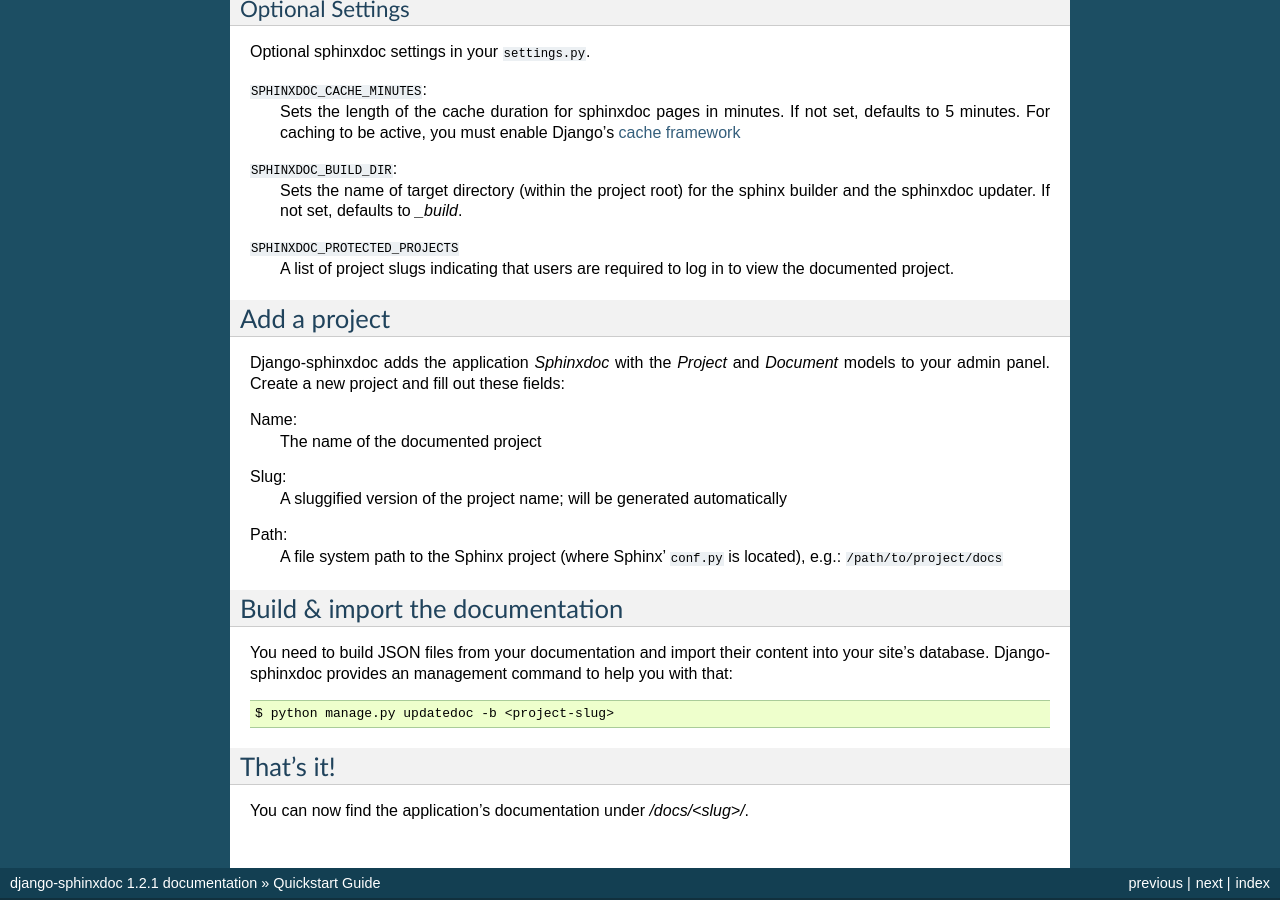
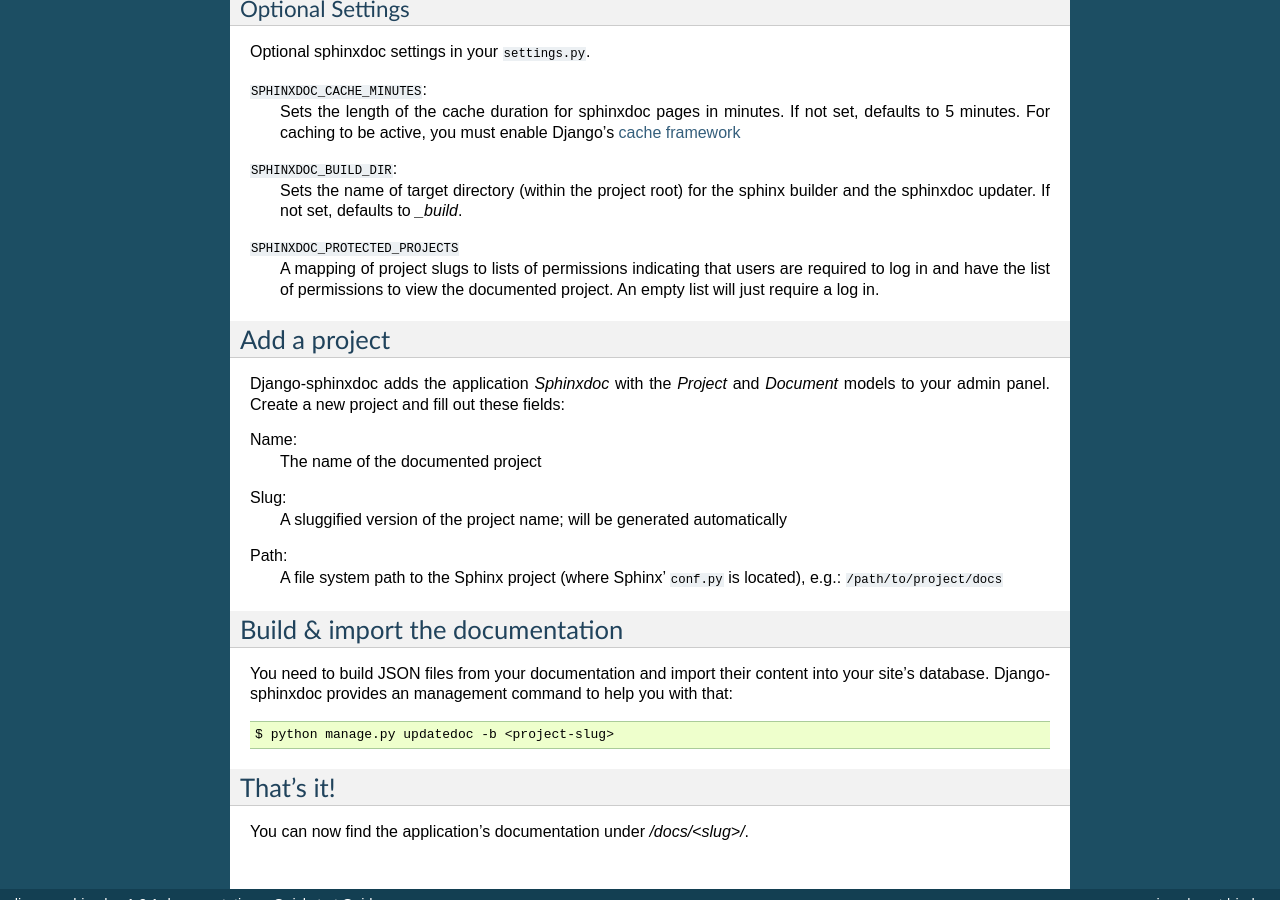
Before and after one commit to insurgency/django-sphinxdoc, a Sphinx documentation site: the page built from docs/quickstart.txt, in a window 1280 px wide and 900 px high, scrolled down 761 px. Built offline with Sphinx 7.4.7, drawn with Linux system fonts in a browser that asks for light colours.

Commit message:
Add ability to restrict access based on Permissions.

```diff
--- a/docs/quickstart.txt
+++ b/docs/quickstart.txt
@@ -71,8 +71,9 @@
     *_build*.
 
 ``SPHINXDOC_PROTECTED_PROJECTS``
-    A list of project slugs indicating that users are required to log in to
-    view the documented project.
+    A mapping of project slugs to lists of permissions indicating that users
+    are required to log in and have the list of permissions to view the
+    documented project. An empty list will just require a log in.
 
 
 Add a project
```
Also changed, not shown: 1 other file.
